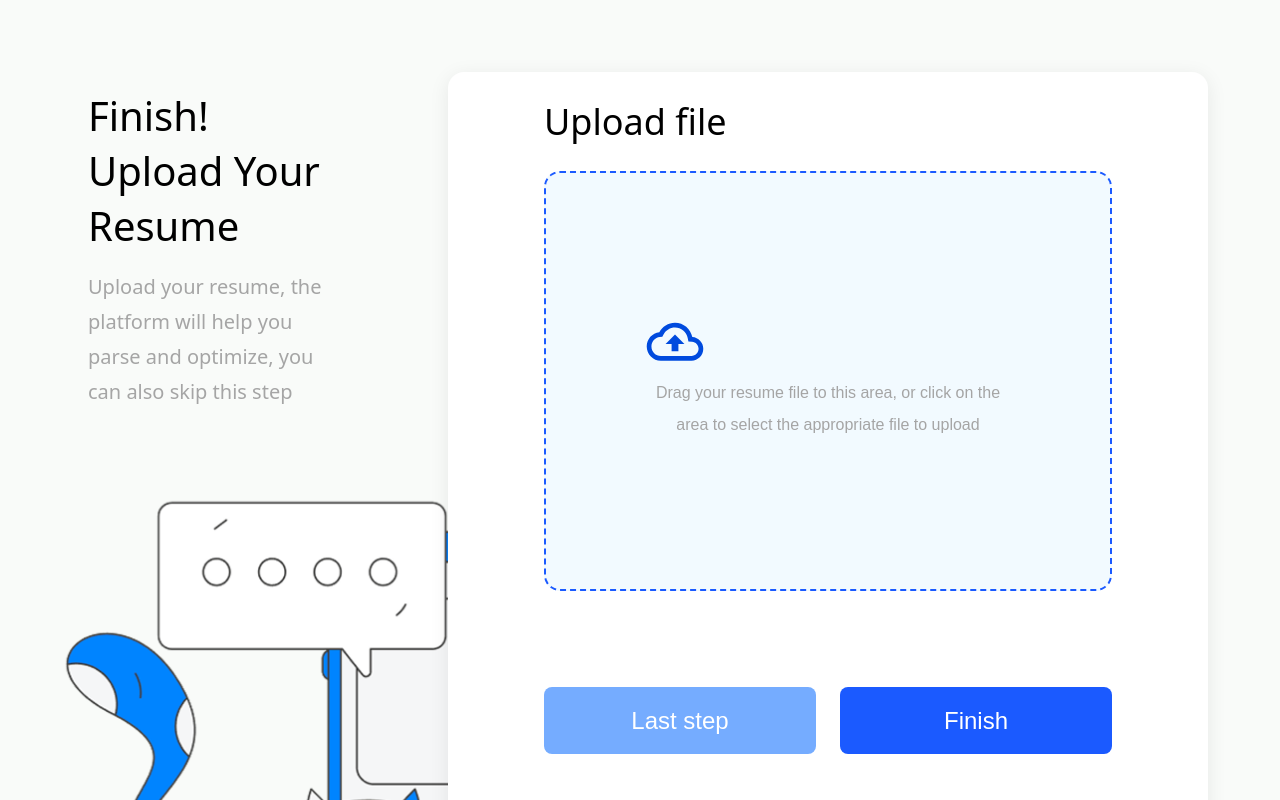
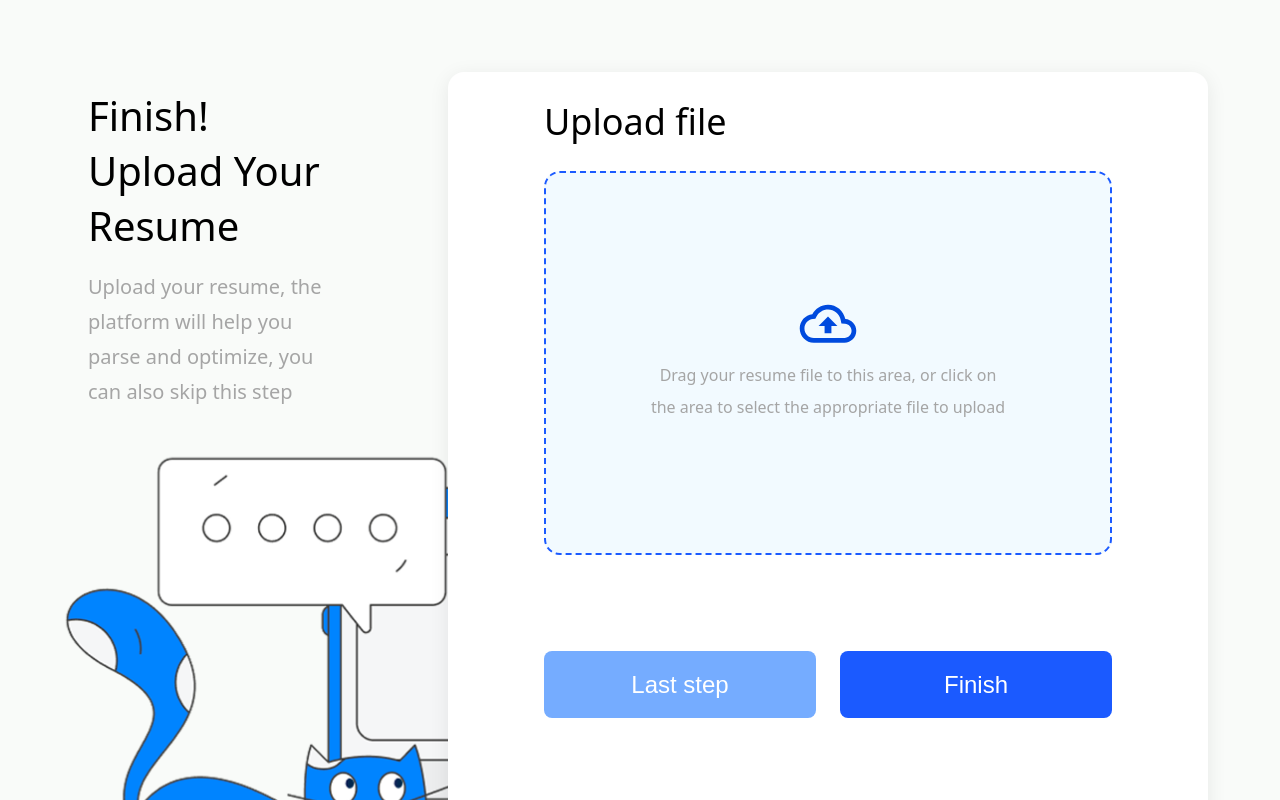
Before and after one commit to arnosolo/five-d-data-frontend-exam, a Vue app: page / in a window 1280 px wide. Shown: the top 800 px of the page. Built offline with nearby package versions, Linux system fonts and the light colour scheme.

Commit message:
feat: add file picker

```diff
--- a/src/views/HomeView.vue
+++ b/src/views/HomeView.vue
@@ -5,11 +5,40 @@ import uploadCloud from '../assets/upload-cloud.svg'
 import Stepper from '../components/Stepper.vue'
 
 const currentStep = ref(2)
+
+const files = ref<File[]>([])
+const isDragging = ref(false)
+const fileInputEl = ref<HTMLInputElement | null>(null)
+
+function onDrop(e: DragEvent) {
+  e.preventDefault()
+  isDragging.value = false
+
+  if (e.dataTransfer?.files) {
+    files.value = Array.from(e.dataTransfer.files)
+  }
+}
+
+function onDragOver(e: DragEvent) {
+  e.preventDefault()
+  isDragging.value = true
+}
+
+function onDragLeave() {
+  isDragging.value = false
+}
+
+function onFileChange(e: Event) {
+  const target = e.target as HTMLInputElement
+  if (target.files) {
+    files.value = Array.from(target.files)
+  }
+}
 </script>
 
 <template>
   <div class="relative min-h-100vh bg-surface flex flex-col font-sans">
-    <div class="p-4 md:p-18 flex flex-col md:flex-row gap-6 md:gap-24">
+    <div class="p-4 md:px-18 md:pt-18 flex flex-col md:flex-row gap-6 md:gap-24">
       <img
         :src="illustration" alt="Illustration"
         class="absolute z-0 bottom-0 left-4 max-w-100vw md:max-w-760px"
@@ -28,19 +57,44 @@ const currentStep = ref(2)
       </div>
 
       <div class="relative flex flex-col">
-        <div class="md:max-w-943px flex flex-col p-4 md:px-24 md:py-8 bg-bg shadow-soft rounded-2xl">
+        <div class="md:max-w-943px flex flex-col p-4 md:px-24 md:pt-8 pb-20 bg-bg shadow-soft rounded-2xl">
           <h2 class="fw-500 text-36px leading-35px">
             Upload file
           </h2>
+
           <div class="pt-8">
-            <button class="px-4 py-8 md:p-25 md:min-h-420px md:max-w-685px rounded-4 bg-input-bg flex flex-col justify-center gap-4 border-2 border-dashed border-input-border">
-              <div class="flex justify-center">
-                <img :src="uploadCloud" alt="Upload" class="w-58px h-39px">
+            <div
+              class="md:min-h-380px md:max-w-685px rounded-4 bg-input-bg flex flex-col justify-center gap-4 border-2 border-dashed border-input-border"
+              @drop="onDrop"
+              @dragover="onDragOver"
+              @dragleave="onDragLeave"
+              @click="fileInputEl?.click()"
+            >
+              <div class="px-4 py-8 md:p-25 flex flex-col gap-4">
+                <template v-if="files.length === 0">
+                  <div class="flex justify-center">
+                    <img :src="uploadCloud" alt="Upload" class="w-58px h-39px">
+                  </div>
+                  <p class="text-center fw-400 text-16px leading-32px color-secondary-text">
+                    Drag your resume file to this area, or click on the area to select the appropriate file to upload
+                  </p>
+                </template>
+                <template v-else>
+                  <p>File selected.</p>
+                  <ul v-if="files.length" class="text-left pl-4">
+                    <li v-for="file in files" :key="file.name" class="text-sm text-gray-700">
+                      {{ file.name }}
+                    </li>
+                  </ul>
+                </template>
               </div>
-              <p class="fw-400 text-16px leading-32px color-secondary-text">
-                Drag your resume file to this area, or click on the area to select the appropriate file to upload
-              </p>
-            </button>
+              <input
+                ref="fileInputEl"
+                type="file"
+                class="hidden"
+                @change="onFileChange"
+              >
+            </div>
           </div>
           <div class="flex justify-center items-center pt-6 md:pt-24 gap-6">
             <button class="btn-primary" disabled>
```
